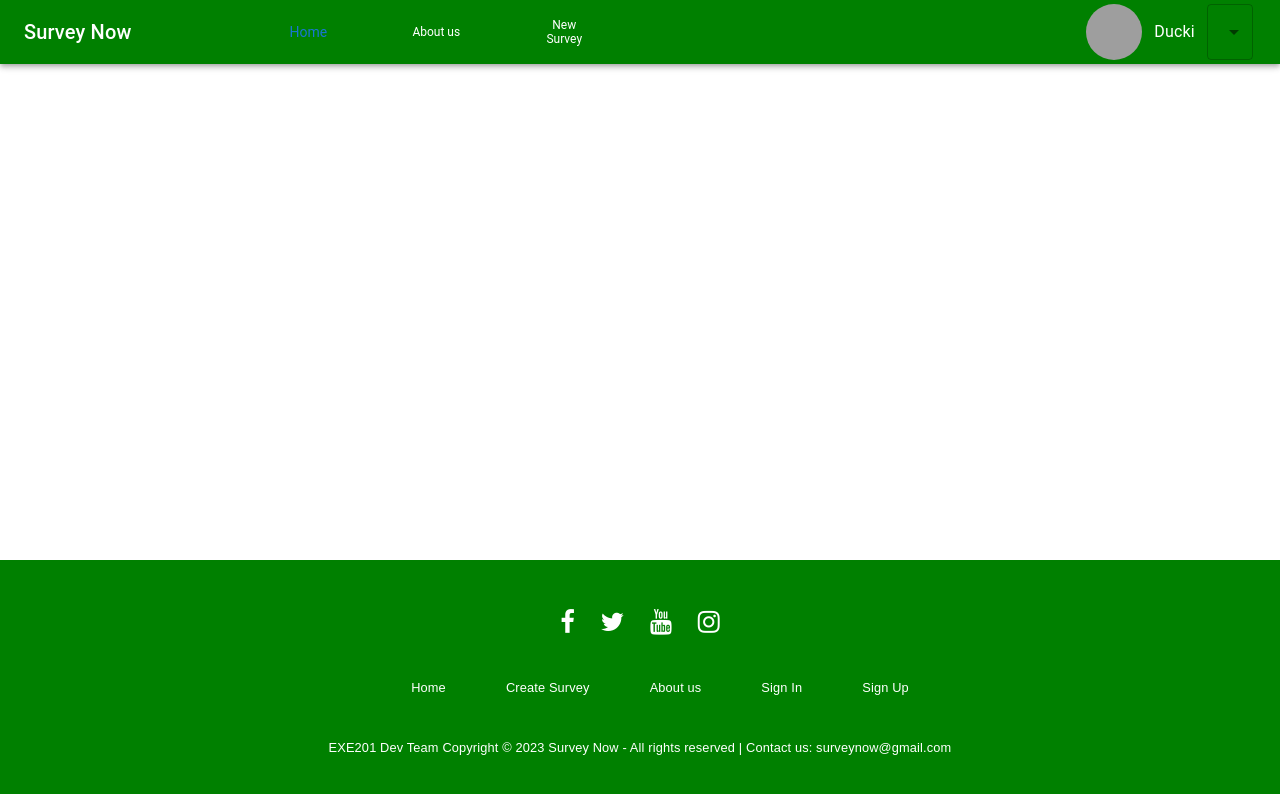
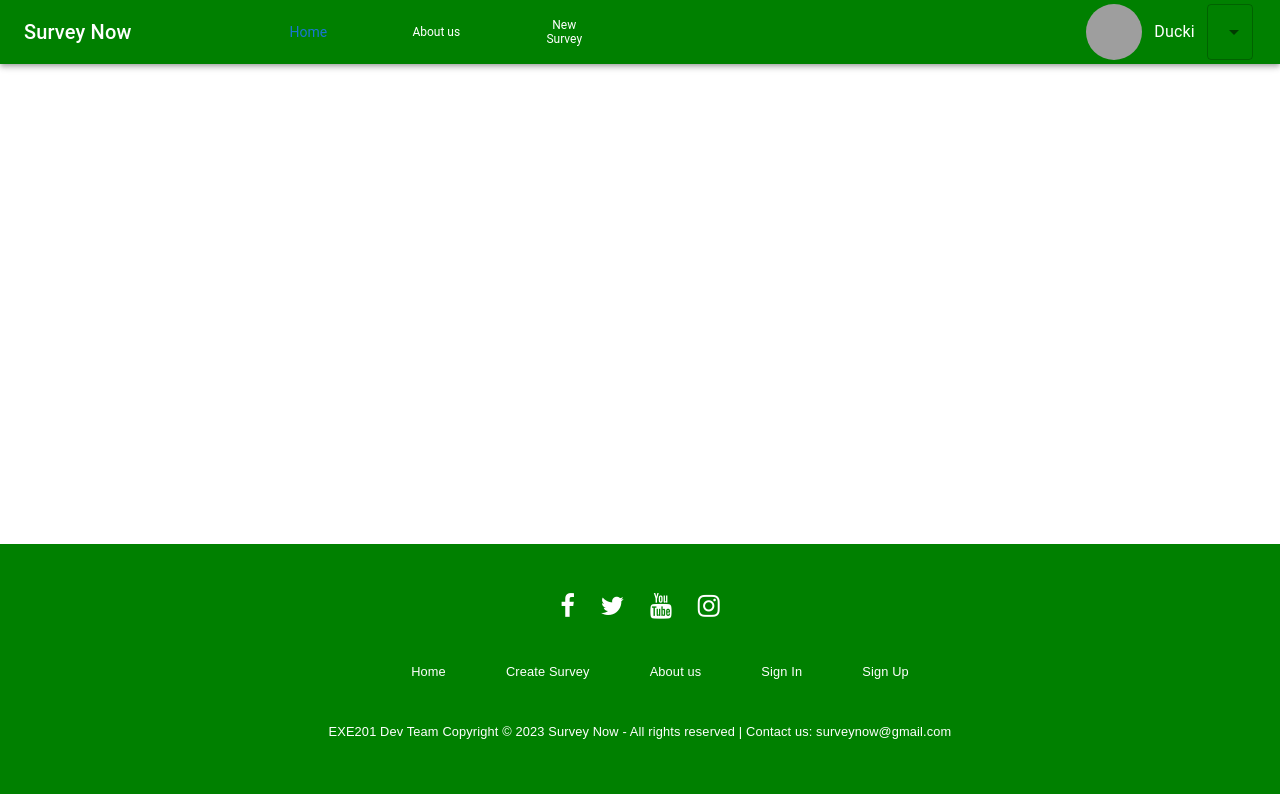
Before and after one commit to dattk2002/survey-now, a React (Create React App) app: page / in a window 1280 px wide. Shown: the top 794 px of the page. Built offline with nearby package versions, Linux system fonts and the light colour scheme; grey boxes are pictures that could not be loaded.

Commit message:
Dat css footer

```diff
--- a/src/App.css
+++ b/src/App.css
@@ -67,7 +67,7 @@ body{
   position: absolute;
   bottom: 0;
   width: 100%;
-  height: 30%;
+  height: 32%;
   }
 
 
```
